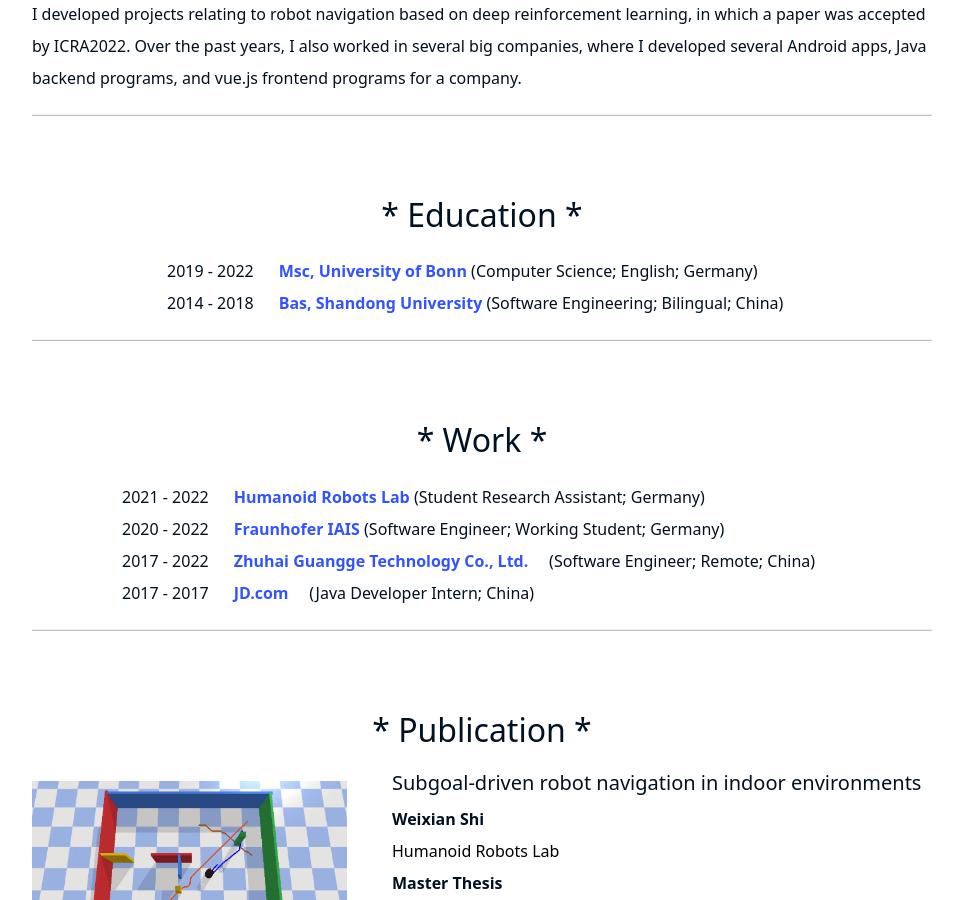
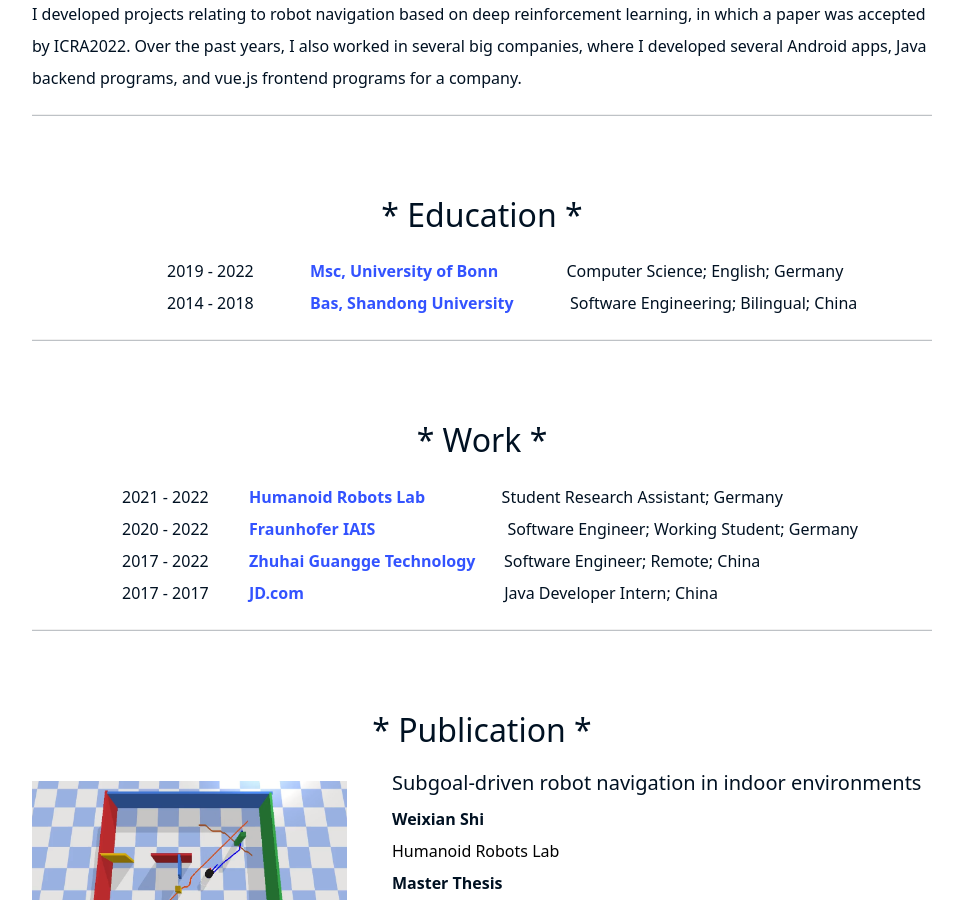
Before and after one commit to weixians/weixians.github.io, a Jekyll site: the page built from about_me.html, in a window 1280 px wide and 900 px high, scrolled down 354 px. Shown: the whole window, without its empty margins (158-1121 px from the left). Built offline with Jekyll 4.4.1, drawn with Linux system fonts in a browser that asks for light colours.

Commit message:
change content

```diff
--- a/about_me.html
+++ b/about_me.html
@@ -87,36 +87,46 @@
 <div style="text-align: center;">
     <h1 class="title">* Education *</h1>
     <div style="text-align: left;padding-left: 15%">
-        <p>2019 - 2022 &nbsp;&nbsp;&nbsp;&nbsp;
+        <p>2019 - 2022 &emsp;&emsp;&emsp;
             <a href="https://www.uni-bonn.de/en/studying/degree-programs/degree-programs-a-z/computer-science-bsc?set_language=en"
                target="_blank">
                 <b>Msc, University of Bonn</b>
-            </a> (Computer Science; English; Germany)</p>
-        <p>2014 - 2018 &nbsp;&nbsp;&nbsp;&nbsp;
+            </a>
+            &emsp;&emsp;&emsp;&emsp;Computer Science; English; Germany
+        </p>
+        <p>2014 - 2018 &emsp;&emsp;&emsp;
             <a href="http://www.en.sc.sdu.edu.cn/" target="_blank">
                 <b>Bas, Shandong University</b>
-            </a>(Software Engineering; Bilingual; China)</p>
+            </a>
+            &emsp;&emsp;&emsp;&nbsp;Software Engineering; Bilingual; China
+        </p>
     </div>
 
     <hr class="solid category-divider"/>
 
     <h1 class="title">* Work *</h1>
     <div style="text-align: left;padding-left: 10%">
-        <p>2021 - 2022 &nbsp;&nbsp;&nbsp;&nbsp;
+        <p>2021 - 2022 &emsp;&emsp;
             <strong><a href="https://www.hrl.uni-bonn.de/people" target="_blank">Humanoid Robots Lab</a>
-            </strong> (Student Research Assistant; Germany)
+            </strong>
+            &emsp;&emsp;&emsp;&emsp;&nbsp;&nbsp;Student Research Assistant; Germany
         </p>
-        <p>2020 - 2022 &nbsp;&nbsp;&nbsp;&nbsp;
+        <p>2020 - 2022 &emsp;&emsp;
             <strong><a href="https://www.iais.fraunhofer.de/en.html" target="_blank">Fraunhofer IAIS</a>
-            </strong> (Software Engineer; Working Student; Germany)
+            </strong>
+            &emsp;&emsp;&emsp;&emsp;&emsp;&emsp;&emsp;&emsp;Software Engineer; Working Student; Germany
         </p>
-        <p>2017 - 2022 &nbsp;&nbsp;&nbsp;&nbsp;
-            <strong><a href="https://monisheji.com/" target="_blank">Zhuhai Guangge Technology Co., Ltd.</a>
-            </strong> &nbsp;&nbsp;&nbsp;&nbsp;(Software Engineer; Remote; China)</p>
-        <p>2017 - 2017 &nbsp;&nbsp;&nbsp;&nbsp;
+        <p>2017 - 2022 &emsp;&emsp;
+            <strong><a href="https://monisheji.com/" target="_blank">Zhuhai Guangge Technology</a>
+            </strong>
+            &emsp;&nbsp;&nbsp;Software Engineer; Remote; China
+        </p>
+        <p>2017 - 2017 &emsp;&emsp;
             <strong><a href="https://jd.com/" target="_blank">JD.com</a>
-            </strong> &nbsp;&nbsp;&nbsp;&nbsp;(Java Developer Intern; China)</p>
-        <!--    <p>2017 - 2017 &nbsp;&nbsp;&nbsp;&nbsp; <strong>JD.com</strong> (Java developer intern; China)</p>-->
+            </strong>
+            &emsp;&emsp;&emsp;&emsp;&emsp;&emsp;&emsp;&emsp;&emsp;&emsp;&emsp;&emsp;&nbsp;Java Developer Intern; China
+        </p>
+        <!--    <p>2017 - 2017 &emsp; <strong>JD.com</strong> (Java developer intern; China)</p>-->
     </div>
 
     <hr class="solid category-divider"/>
@@ -134,8 +144,8 @@
             <p class="company">Humanoid Robots Lab</p>
             <p><b>Master Thesis</b></p>
             <p>
-<!--                <span><a href="https://www.hrl.uni-bonn.de/publications/shi22icra.pdf" target="_blank">paper</a></span>-->
-<!--                /-->
+                <!--                <span><a href="https://www.hrl.uni-bonn.de/publications/shi22icra.pdf" target="_blank">paper</a></span>-->
+                <!--                /-->
                 <span><a href="https://github.com/weixians/subgoal-nav" target="_blank">code</a></span> /
                 <span><a href="https://drive.google.com/file/d/1JI_0IbZ_D88GSlZ2s9MCV8CcpMJIU34f/view?usp=sharing" target="_blank">video</a></span>
             </p>
@@ -337,7 +347,8 @@
             <h5 style="text-align: left">Android APP of laser shooting systems for sporting events</h5>
             <p><b>Android</b> （Java, Bluetooth, Visualization, Websocket)</p>
             <p class="company">Zhuhai Guangge Technology Co., Ltd.</p>
-            <p class="description">An app for middle school student-athletes that receives hardware device data via Bluetooth, and visualizes laser transmitter firing positions, trigger pressure data, and more. This app can receive and parse data from different types of devices. In addition, synchronous backup of data is also implemented based on socket and http, as well as its use in competition scenarios.</p>
+            <p class="description">An app for middle school student-athletes that receives hardware device data via Bluetooth, and visualizes laser transmitter firing positions, trigger pressure data, and more. This app can receive and parse data from different types of devices. In addition,
+                synchronous backup of data is also implemented based on socket and http, as well as its use in competition scenarios.</p>
         </div>
     </div>
     <hr class="solid item-divider"/>
```
